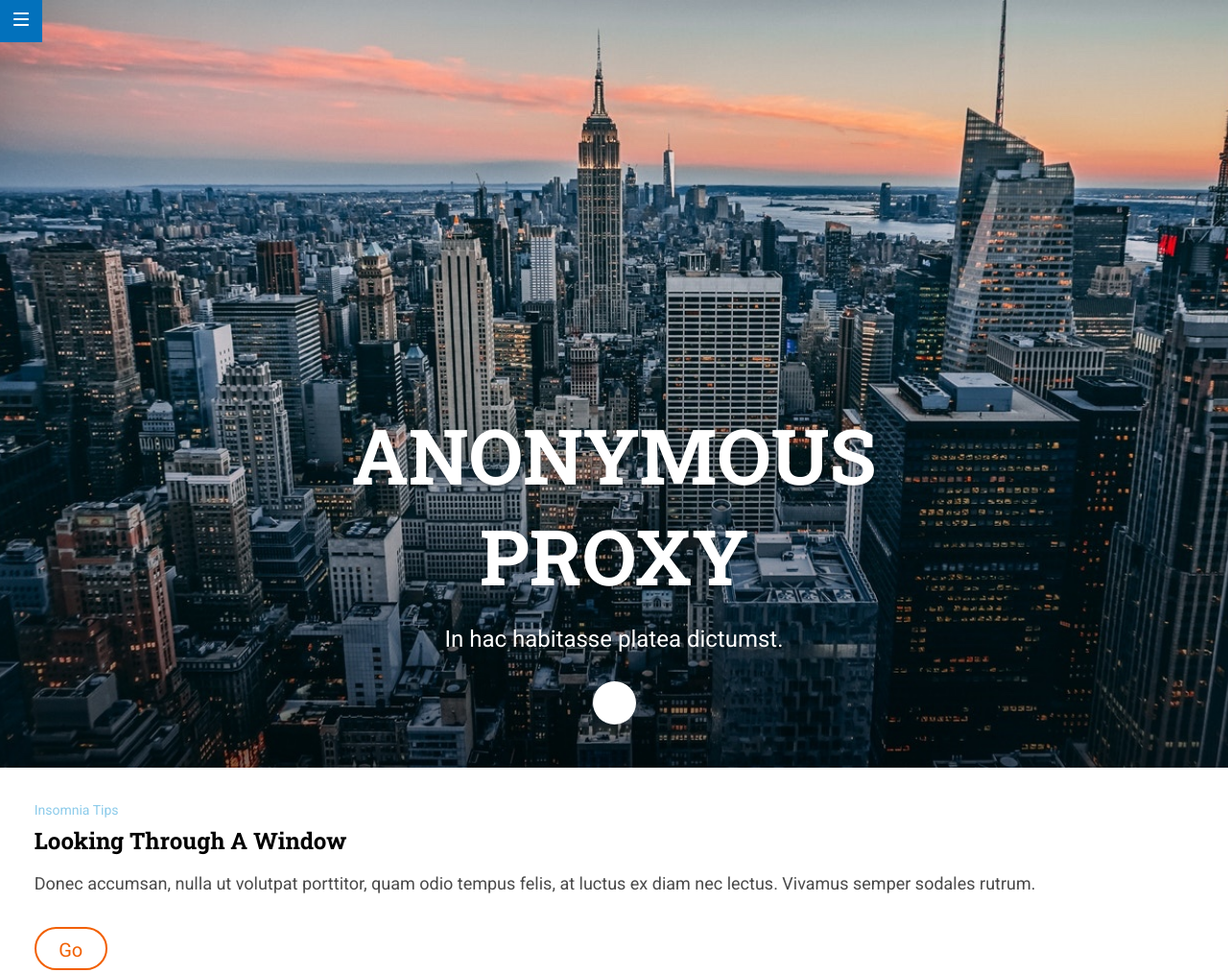
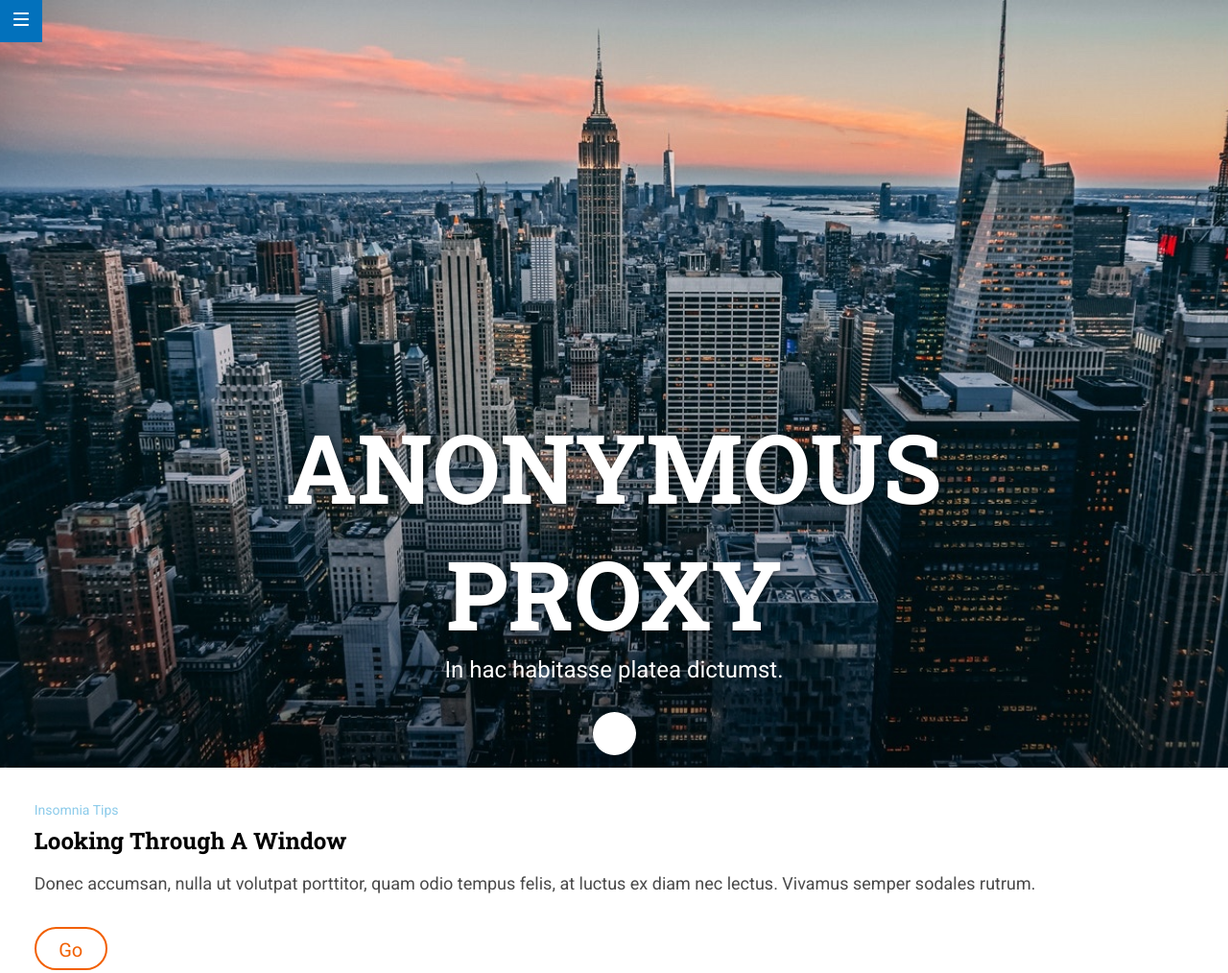
Before and after one commit to Adalab/modulo-1-evaluacion-final-Milda-Grabyte, a website: page docs/index.html in a window 1280 px wide. Shown: the top 1014 px of the page at 96% size. Drawn offline with nearby package versions, Linux system fonts and the light colour scheme; files that its build step writes are made by us from their sources.

Commit message:
header desktop version

```diff
--- a/src/scss/layout/_header.scss
+++ b/src/scss/layout/_header.scss
@@ -25,6 +25,9 @@
       @media all and (min-width: 768px) {
         margin-bottom: 45px;
       }
+      @media all and (min-width: 768px) {
+        margin-bottom: 13px;
+      }
     }
     &__btn--down-arrow-img {
       margin-top: 5px;
@@ -51,6 +54,12 @@
       font-size: 80px;
       padding-bottom: 20px;
     }
+    @media all and (min-width: 1280px) {
+      font-size: 100px;
+      padding-bottom: 0;
+      line-height: 1.32;
+      text-shadow: 0 2px 5px rgba(0, 0, 0, 0.5);
+    }
   }
   &__text {
     font-family: "Roboto";
```
